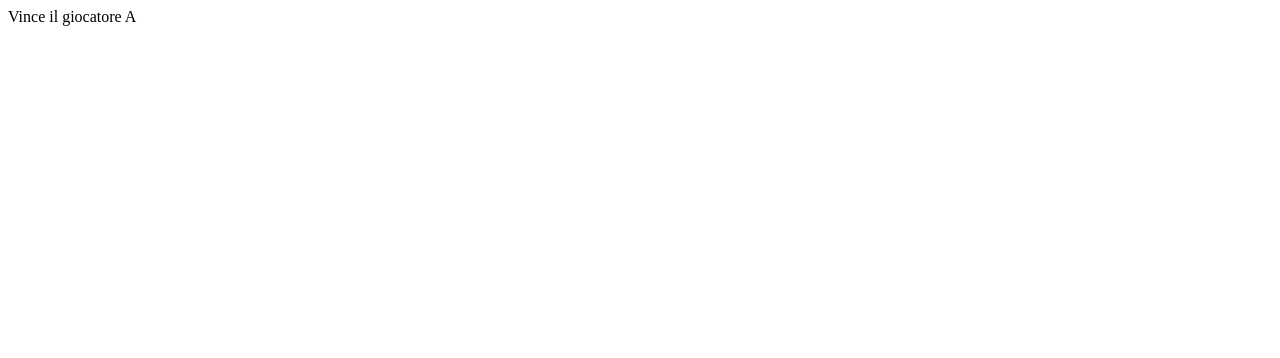
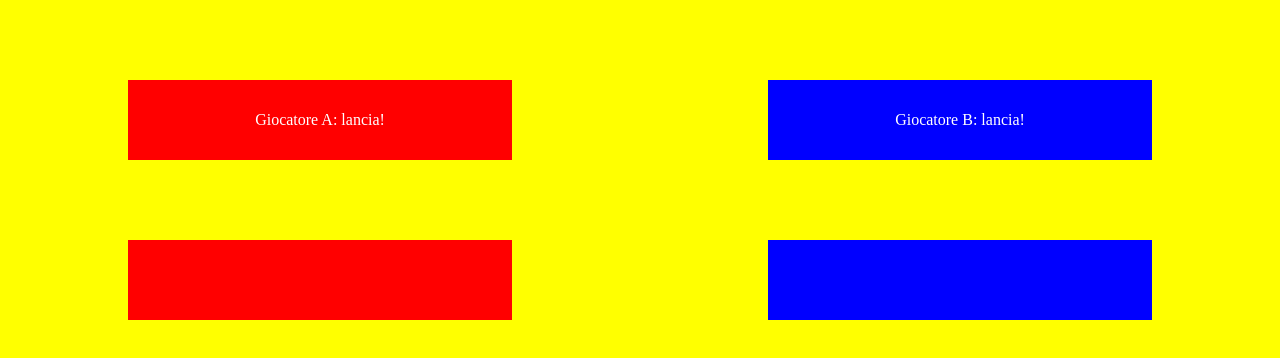
Before and after one commit to manuelggit/js-mail-dadi, a plain HTML site: page 2/index.html in a window 1280 px wide. Drawn offline with Linux system fonts and the light colour scheme.

Commit message:
DADI - variazione struttura e css (creazione "tasti"), manca output

```diff
--- a/2/index.html
+++ b/2/index.html
@@ -3,10 +3,35 @@
   <head>
     <meta charset="utf-8">
     <title>Dadi</title>
+    <link rel="stylesheet" href="style.css">
   </head>
   <body>
+    <div id="bottoni">
 
-    <div id="id">
+      <div id="A" onclick="A()" >
+        <p>Giocatore A: lancia!</p>
+
+      </div>
+
+      <div id="B" onclick="B()">
+        <p>Giocatore B: lancia!</p>
+      </div>
+
+    </div>
+
+    <div id="risultati">
+
+      <div id="numA">
+        <p id="js_A"></p>
+      </div>
+
+      <div id="numB">
+        <p id="js_B"></p>
+      </div>
+
+    </div>
+
+    <div id="esito">
 
     </div>
 
--- a/2/myscript.js
+++ b/2/myscript.js
@@ -1,25 +1,33 @@
 // Gioco dei dadi, chi fa di più vince;
+
+// definizione delle variabili
 
 var numA, numB, sottrazione
 
-numA = Math.floor((Math.random() * 6) + 1);
+// chiedo di lanciare i dadi al giocatore A
 
+function A() {
+  numA = Math.floor((Math.random() * 6) + 1);
+  document.getElementById("js_A").innerHTML = numA;
 console.log(numA);
+};
 
-numB = Math.floor((Math.random() * 6) + 1);
+// chiedo di lanciare i dadi al giocatore B
 
+function B() {
+  numB = Math.floor((Math.random() * 6) + 1);
+  document.getElementById("js_B").innerHTML = numB;
 console.log(numB);
+};
 
-sottrazione = numA - numB;
+// cosa succede in caso di pareggio
 
-document.getElementById('id').innerHTML = 'sono uguali!';
+// cosa succede se qualcuno vince
 
-console.log('uguali')
-
-if(sottrazione > 0) {
+if(numA > numB) {
   console.log(numA + ' > ' + numB + ' : Vince il giocatore A');
-  document.getElementById('id').innerHTML = 'Vince il giocatore A';
-} else if (sottrazione < 0) {
+  document.getElementById('esito').innerHTML = 'Vince il giocatore A';
+} else if (numA < numB) {
   console.log(numA + ' < ' + numB + ' : Vince il giocatore B');
-  document.getElementById('id').innerHTML = 'Vince il giocatore B';
+  document.getElementById('esito').innerHTML = 'Vince il giocatore B';
 }
--- /dev/null
+++ b/2/style.css
@@ -0,0 +1,41 @@
+* {
+  margin: 0;
+  padding: 0;
+  box-sizing: border-box;
+}
+
+body {
+  background-color: yellow;
+}
+
+#bottoni, #risultati {
+  display: flex;
+  justify-content: space-around;
+  align-items: center;
+  margin: 80px 0;
+}
+
+#A, #B, #numA, #numB {
+  display: flex;
+  justify-content: center;
+  width: 30%;
+  height: 80px;
+  color: white;
+}
+
+#A, #numA {
+  background-color: red;
+}
+
+#B, #numB {
+  background-color: blue;
+}
+
+#A p, #B p, #js_A, #js_B {
+  margin: auto;
+}
+
+#esito {
+  display: flex;
+  justify-content: center;
+}
```
